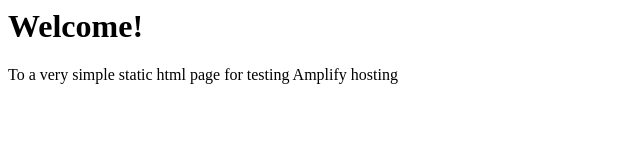
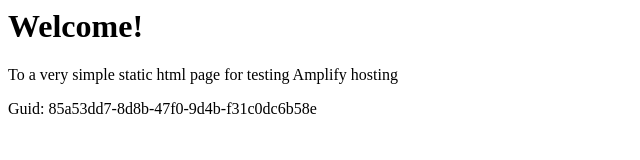
Before and after one commit to aws-aemilia-fra/Github-PR-Commit-Integration-Test-DoNotTouch-Gith-P5X5MO5I-v1-preprod-eu-central-1, a website: page src/index.html in a window 1280 px wide. Shown: the whole page, without its empty margins (0-640 px from the left). Drawn offline with Linux system fonts and the light colour scheme.

Commit message:
commit from integ tests

```diff
--- a/src/index.html
+++ b/src/index.html
@@ -1,3 +1,5 @@
+
+
 <html lang="en">
 
 <head>
@@ -10,6 +12,6 @@
 <body>
     <h1>Welcome!</h1>
     <p>To a very simple static html page for testing Amplify hosting</p>
-</body>
+    <p>Guid: 85a53dd7-8d8b-47f0-9d4b-f31c0dc6b58e</p></body>
 
 </html>
```
